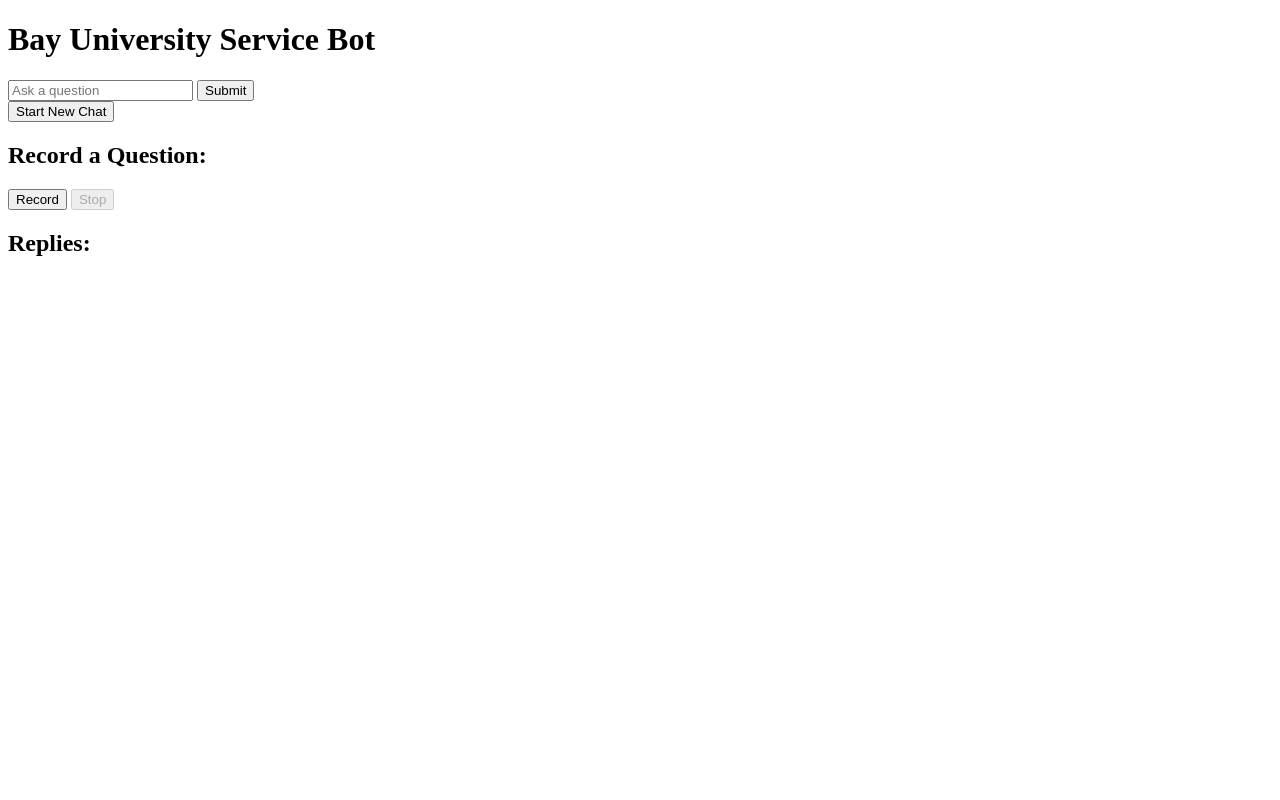
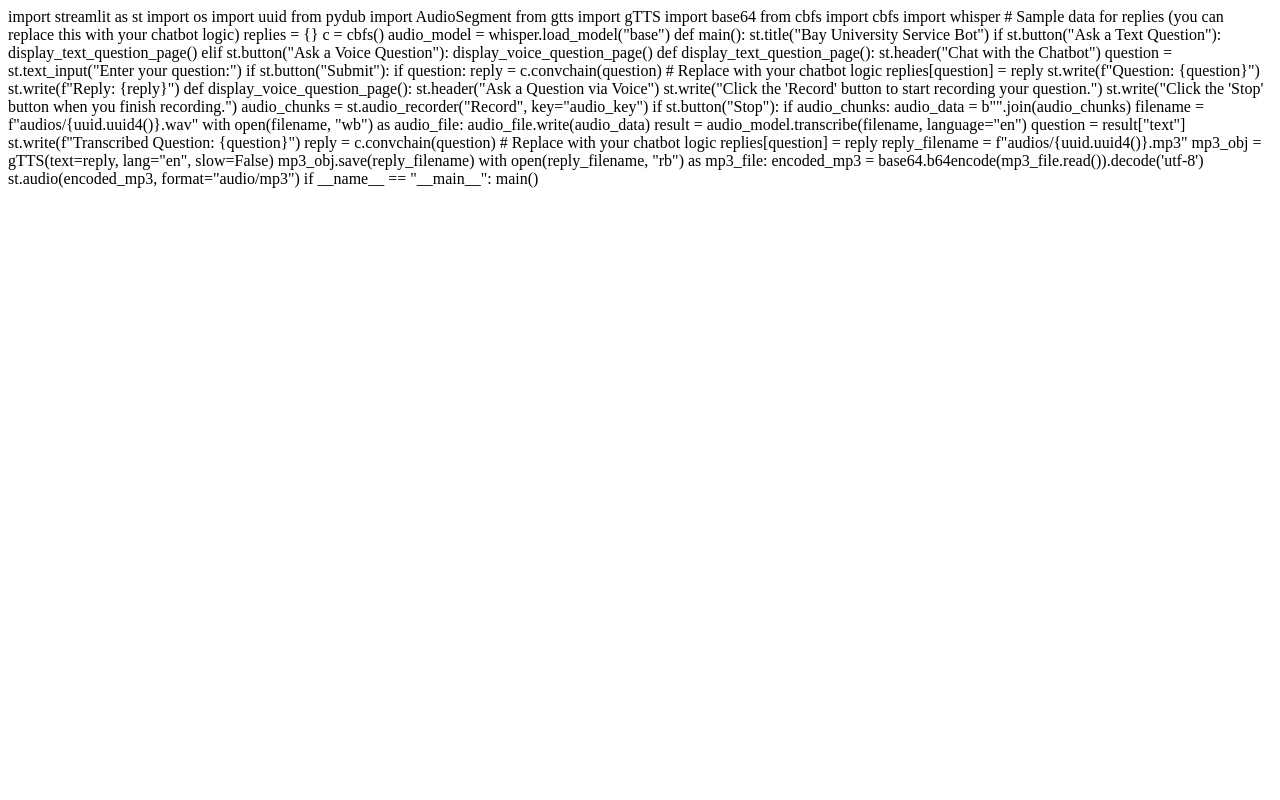
Before and after one commit to pupilRui/BayUniversityServiceBot, a Python web app: template templates/index.html in a window 1280 px wide. Run offline with Jinja, Linux system fonts and the light colour scheme; the template is opened without the code that fills it, so the values that code supplies are empty.

Commit message:
migrate to streamlit

```diff
--- a/templates/index.html
+++ b/templates/index.html
@@ -1,104 +1,66 @@
-<!DOCTYPE html>
-<html lang="en">
+import streamlit as st
+import os
+import uuid
+from pydub import AudioSegment
+from gtts import gTTS
+import base64
+from cbfs import cbfs
+import whisper
 
-<head>
-    <meta charset="UTF-8">
-    <meta name="viewport" content="width=device-width, initial-scale=1.0">
-    <title>Bay University Service Bot</title>
-</head>
+# Sample data for replies (you can replace this with your chatbot logic)
+replies = {}
+c = cbfs()
+audio_model = whisper.load_model("base")
 
-<body>
-    <h1>Bay University Service Bot</h1>
-    <form method="POST" action="/submit_question">
-        <input type="text" name="question" placeholder="Ask a question">
-        <button type="submit">Submit</button>
-    </form>
-    <!-- Add a "Start New Chat" button -->
-    <form method="POST" action="/start_new_chat">
-        <button type="submit">Start New Chat</button>
-    </form>
+def main():
+    st.title("Bay University Service Bot")
 
-    <div>
-        <h2>Record a Question:</h2>
-        <button id="recordButton">Record</button>
-        <button id="stopButton" disabled>Stop</button>
-    </div>
+    if st.button("Ask a Text Question"):
+        display_text_question_page()
+    elif st.button("Ask a Voice Question"):
+        display_voice_question_page()
 
-    <div>
-        <h2>Replies:</h2>
-        <ul>
-            {% for question, reply in replies.items() %}
-            <li><strong>{{ question }}</strong>: {{ reply }}</li>
-            {% endfor %}
-        </ul>
-    </div>
+def display_text_question_page():
+    st.header("Chat with the Chatbot")
+    question = st.text_input("Enter your question:")
 
-    <audio id="audioPlayer" controls hidden></audio>
+    if st.button("Submit"):
+        if question:
+            reply = c.convchain(question)  # Replace with your chatbot logic
+            replies[question] = reply
+            st.write(f"Question: {question}")
+            st.write(f"Reply: {reply}")
 
-    <script>
-        let mediaRecorder;
-        let audioChunks = [];
+def display_voice_question_page():
+    st.header("Ask a Question via Voice")
+    st.write("Click the 'Record' button to start recording your question.")
+    st.write("Click the 'Stop' button when you finish recording.")
 
-        document.getElementById("recordButton").addEventListener("click", function () {
-            navigator.mediaDevices.getUserMedia({ audio: true })
-                .then(stream => {
-                    mediaRecorder = new MediaRecorder(stream);
-                    mediaRecorder.start();
+    audio_chunks = st.audio_recorder("Record", key="audio_key")
 
-                    mediaRecorder.addEventListener("dataavailable", event => {
-                        audioChunks.push(event.data);
-                    });
+    if st.button("Stop"):
+        if audio_chunks:
+            audio_data = b"".join(audio_chunks)
+            filename = f"audios/{uuid.uuid4()}.wav"
+            with open(filename, "wb") as audio_file:
+                audio_file.write(audio_data)
 
-                    document.getElementById("stopButton").disabled = false;
-                    document.getElementById("recordButton").disabled = true;
-                });
-        });
+            result = audio_model.transcribe(filename, language="en")
+            question = result["text"]
 
-        document.getElementById("stopButton").addEventListener("click", function () {
-            mediaRecorder.stop();
+            st.write(f"Transcribed Question: {question}")
 
-            mediaRecorder.addEventListener("stop", () => {
-                const audioBlob = new Blob(audioChunks);
-                const formData = new FormData();
-                formData.append("audio", audioBlob);
+            reply = c.convchain(question)  # Replace with your chatbot logic
+            replies[question] = reply
 
-                // fetch("/upload-audio", {
-                //     method: "POST",
-                //     body: formData
-                // }).then(response => response.text()).then(data => {
-                //     console.log(data);
-                // });
+            reply_filename = f"audios/{uuid.uuid4()}.mp3"
+            mp3_obj = gTTS(text=reply, lang="en", slow=False)
+            mp3_obj.save(reply_filename)
 
-                fetch('/upload-audio', {
-                    method: 'POST',
-                    body: formData
-                })
-                    .then(response => response.json())
-                    .then(data => {
-                        // Update replies list
-                        const repliesList = document.querySelector('ul');
-                        repliesList.innerHTML = ''; // Clear current list
-                        for (const [question, reply] of Object.entries(data.replies)) {
-                            const listItem = document.createElement('li');
-                            listItem.innerHTML = `<strong>${question}</strong>: ${reply}`;
-                            repliesList.appendChild(listItem);
-                        }
+            with open(reply_filename, "rb") as mp3_file:
+                encoded_mp3 = base64.b64encode(mp3_file.read()).decode('utf-8')
 
-                        // Set up and play the audio
-                        const audioPlayer = document.getElementById('audioPlayer');
-                        audioPlayer.src = data.encoded_mp3;
-                        audioPlayer.hidden = false; // Show the player
-                        audioPlayer.play();
-                    })
-                    .catch(error => console.error('Error:', error));
+            st.audio(encoded_mp3, format="audio/mp3")
 
-                audioChunks = [];
-                document.getElementById("recordButton").disabled = false;
-                document.getElementById("stopButton").disabled = true;
-            });
-        });
-    </script>
-
-</body>
-
-</html>
+if __name__ == "__main__":
+    main()
```
Also changed, not shown: app.py (+91 -52 lines), 5 other files.
